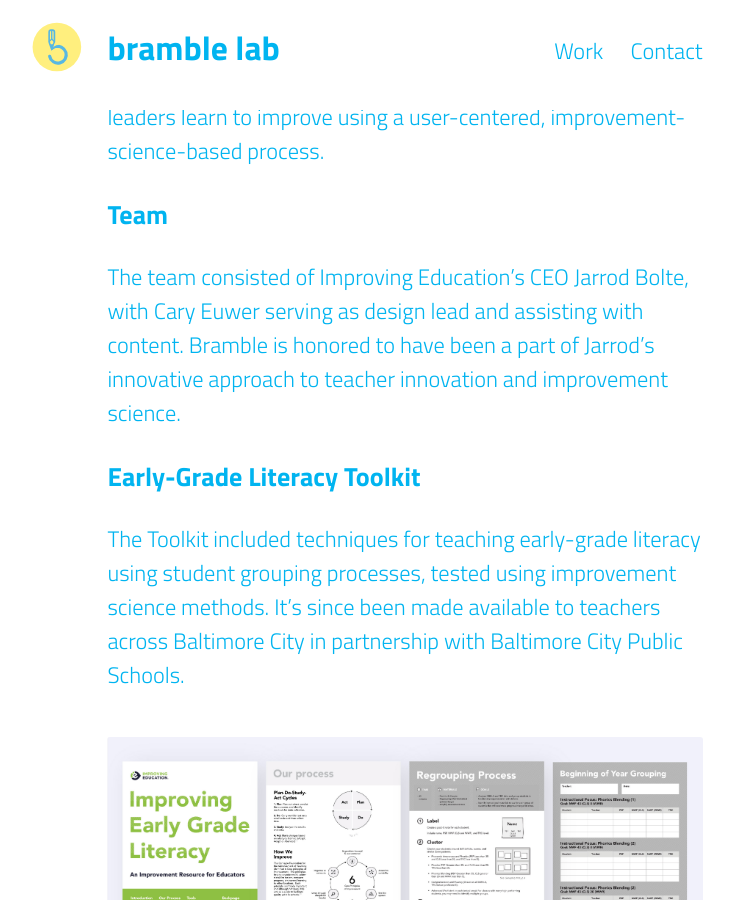
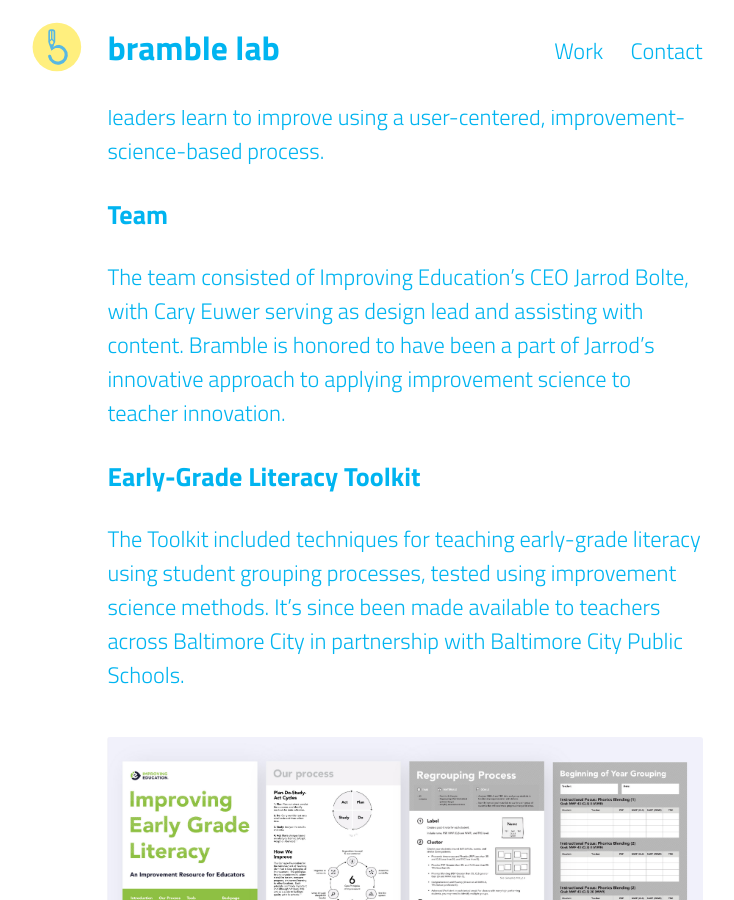
Before and after one commit to bramblelab/bramblelab.github.io, a Jekyll site: the page built from _posts/2017-02-12-improvinged.markdown, in a window 1280 px wide and 900 px high, scrolled down 338 px. Shown: the whole window, without its empty margins (235-969 px from the left). Built offline with Jekyll 4.4.1, drawn with Linux system fonts in a browser that asks for light colours.

Commit message:
Update 2017-02-12-improvinged.markdown

```diff
--- a/_posts/2017-02-12-improvinged.markdown
+++ b/_posts/2017-02-12-improvinged.markdown
@@ -14,7 +14,7 @@ Ongoing work for Improving Education, a Baltimore-based nonprofit that helps sch
 
 ### Team
 
-The team consisted of Improving Education's CEO Jarrod Bolte, with Cary Euwer serving as design lead and assisting with content. Bramble is honored to have been a part of Jarrod's innovative approach to teacher innovation and improvement science.
+The team consisted of Improving Education's CEO Jarrod Bolte, with Cary Euwer serving as design lead and assisting with content. Bramble is honored to have been a part of Jarrod's innovative approach to applying improvement science to teacher innovation.
 
 ### Early-Grade Literacy Toolkit
 
```
